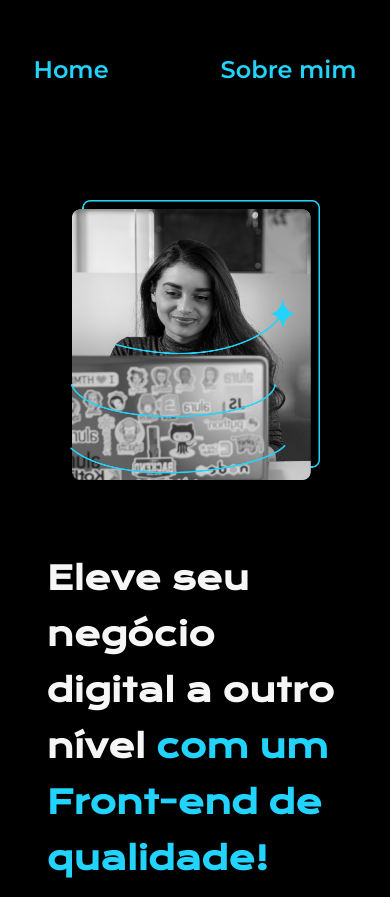
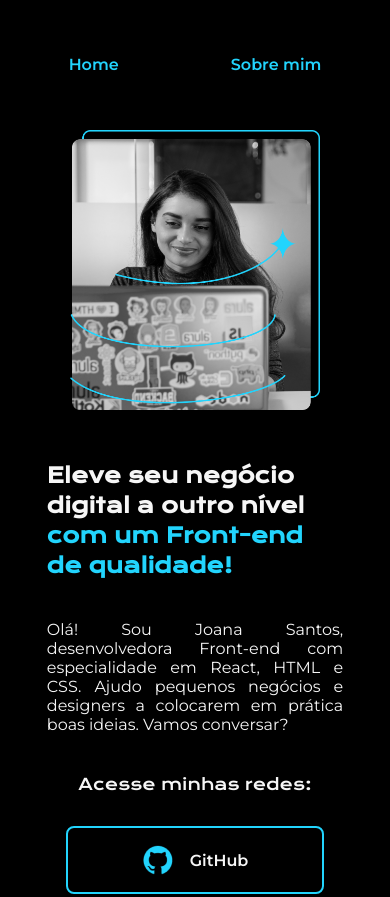
Before and after one commit to eliomar-ifba/introducao-html, a plain HTML site: page index.html in a window 390 px wide. Shown: the top 897 px of the page. Drawn offline with nearby package versions, Linux system fonts and the light colour scheme.

Commit message:
ajustes responsividade

```diff
--- a/styles/style.css
+++ b/styles/style.css
@@ -135,21 +135,38 @@ footer {
   .cabecalho__menu {
     margin-top: 10%;
   }
+  .cabecalho__menu a {
+    font-size: 1rem;
+  }
   .apresentacao {
     flex-direction: column-reverse;
     align-items: center;
     justify-content: start;
-    padding: 100px 0px;
-    gap: 70px;
+    padding: 40px 0px;
+    gap: 50px;
   }
   .apresentacao__conteudo__titulo {
-    font-size: 2rem;
-    line-height: 56px;
+    font-size: 1.3rem;
+    line-height: 30px;
   }
   .apresentacao__conteudo {
     width: 95%;
   }
+  .apresentacao__conteudo__texto {
+    font-size: 1rem;
+    font-family: "Montserrat", sans-serif;
+    text-align: justify;
+  }
   .apresentacao__imagem {
     width: 80%;
   }
+  .apresentacao__links__texto {
+    font-size: 1rem;
+  }
+  .apresentacao__links a {
+    font-size: 1rem;
+  }
+  footer {
+    font-size: 1rem;
+  }
 }
```
